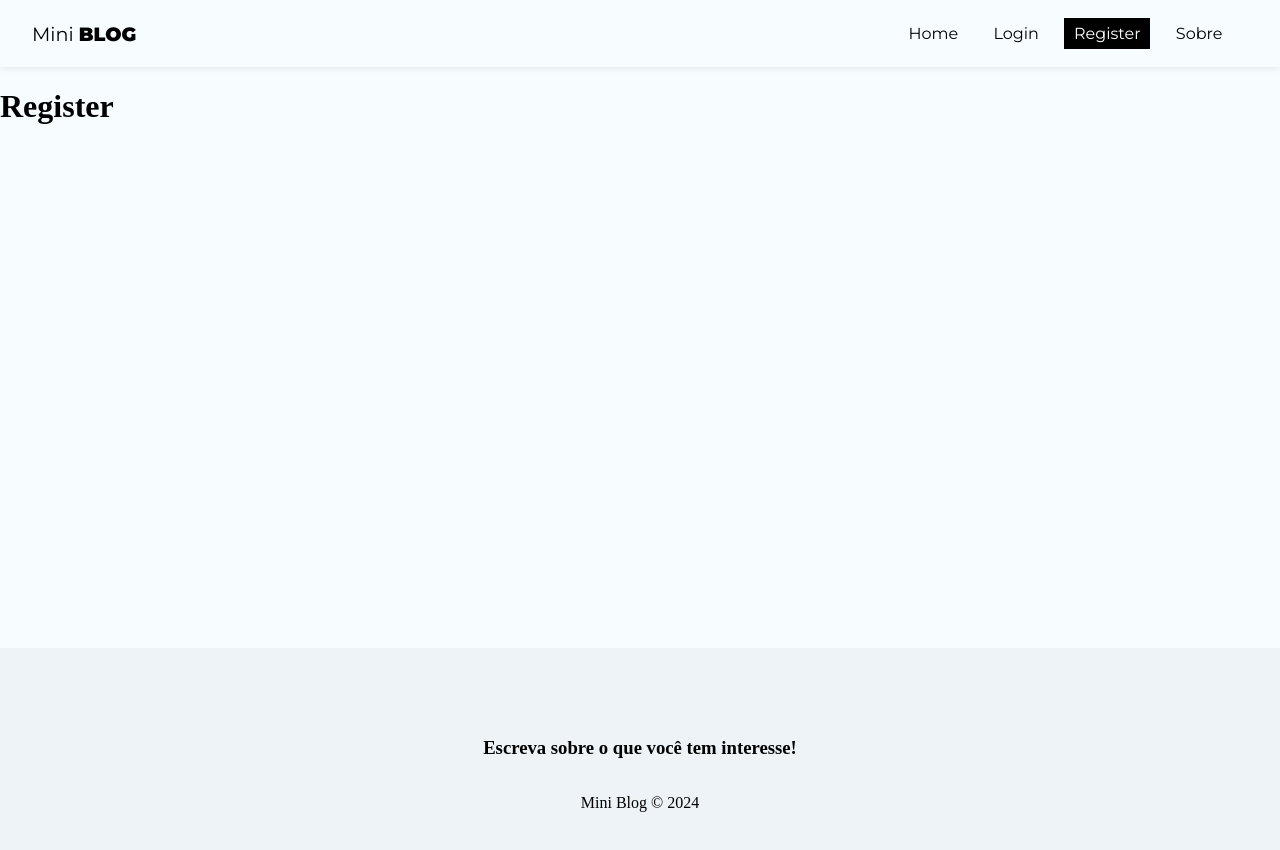
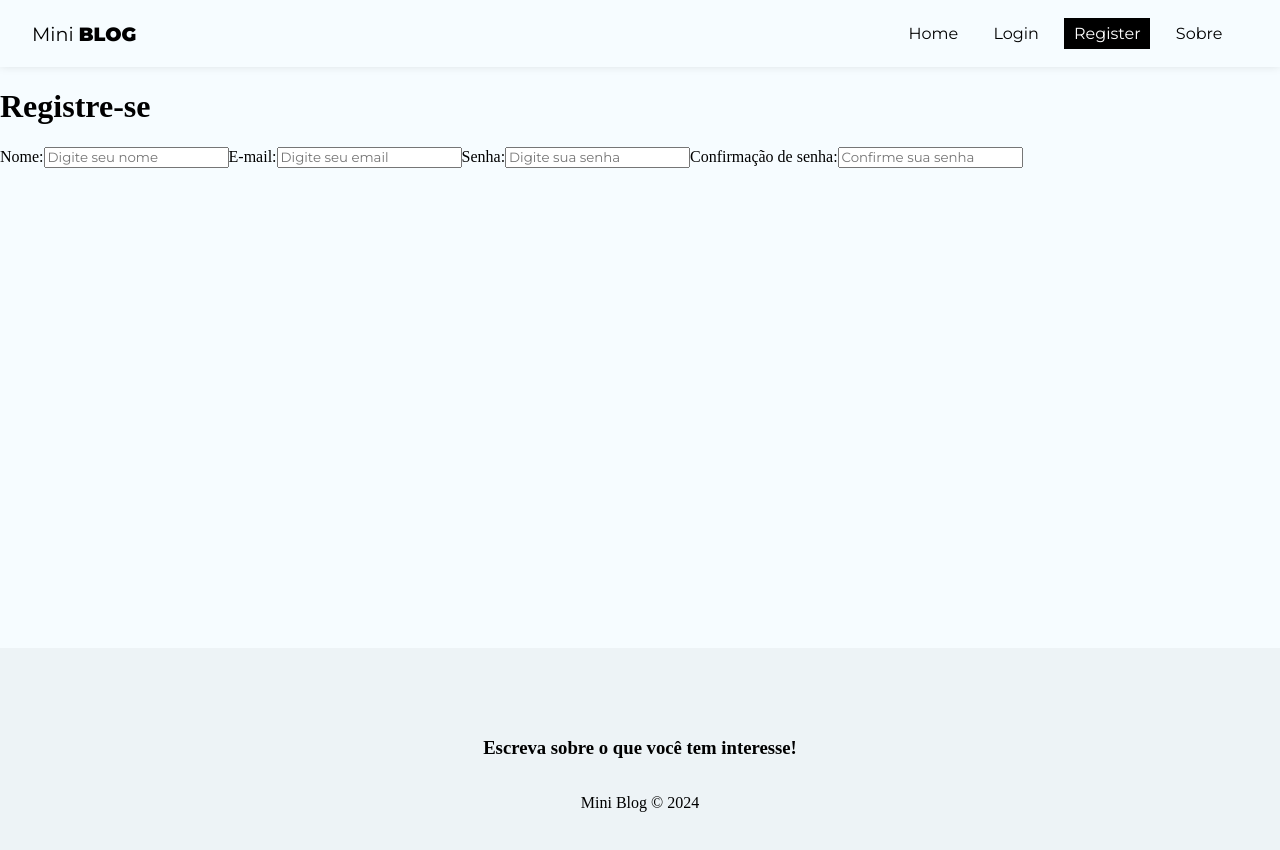
Before and after one commit to GuidoStocco/MiniBlog, a React (Create React App) app: page /register in a window 1280 px wide. Shown: the top 850 px of the page. Built offline with nearby package versions, Linux system fonts and the light colour scheme.

Commit message:
register form

```diff
--- a/src/pages/Register/Register.js
+++ b/src/pages/Register/Register.js
@@ -4,7 +4,28 @@ import styles from './Register.module.css';
 const Register = () => {
     return(
         <div>
-            <h1>Register</h1>
+            <h1>Registre-se</h1>
+            <form>
+                <label>
+                    <span>Nome:</span>
+                    <input type="text" name='displayName' placeholder='Digite seu nome' required/>
+                </label>
+
+                <label>
+                    <span>E-mail:</span>
+                    <input type="email" name='email' placeholder='Digite seu email' required/>
+                </label>
+
+                <label>
+                    <span>Senha:</span>
+                    <input type="password" name='password' placeholder='Digite sua senha' required/>
+                </label>
+
+                <label>
+                    <span>Confirmação de senha:</span>
+                    <input type="password" name='confirmPassword' placeholder='Confirme sua senha' required/>
+                </label>
+            </form>
         </div>
     )
 };
```
